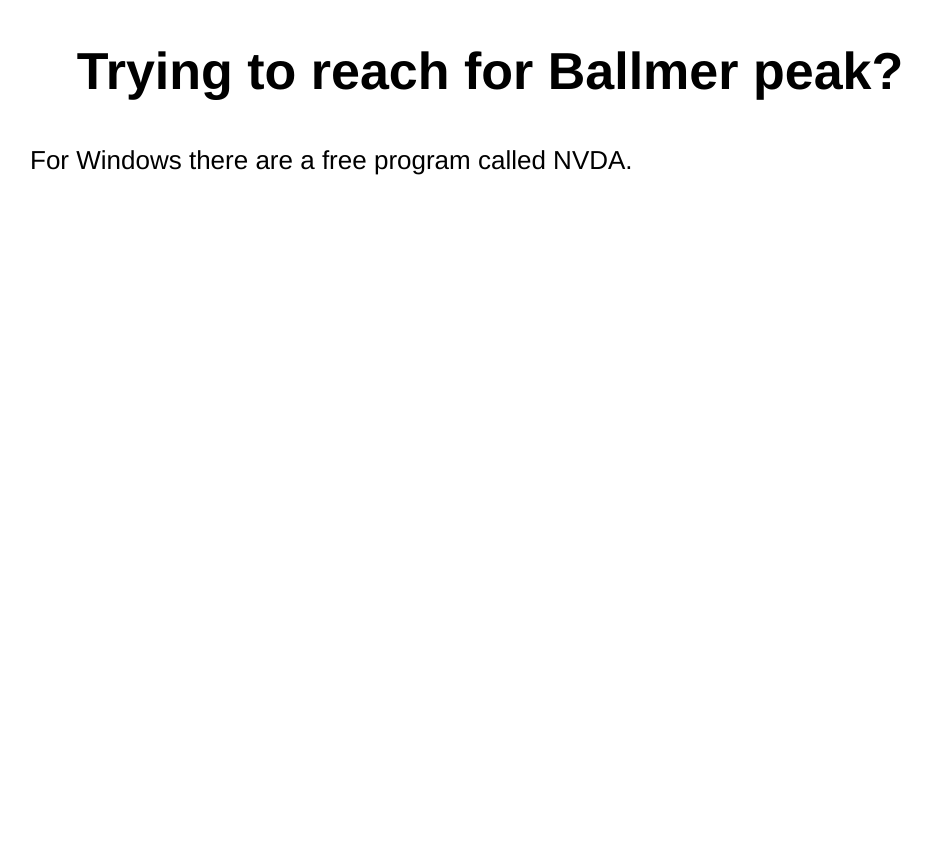
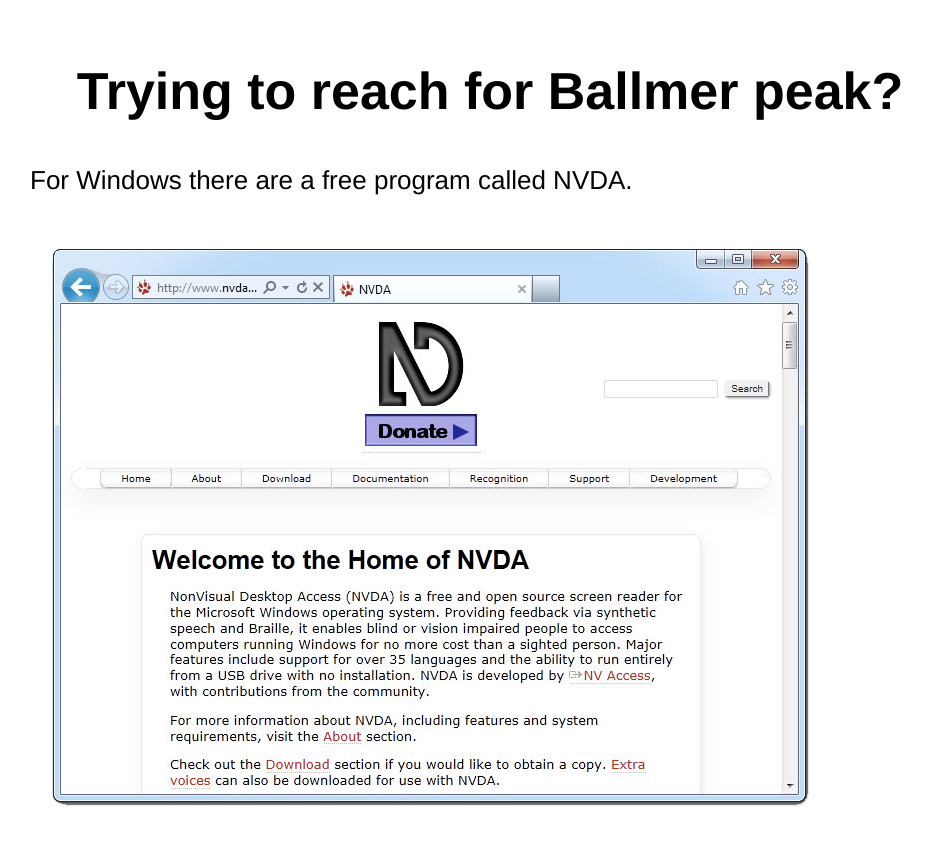
Before and after one commit to CreunaAB/a11yn00bz, a plain HTML site: page ballmer.html in a window 1280 px wide. Shown: the whole page, without its empty margins (150-1082 px from the left). Before the commit the page ends 800 px from the top, so only its background shows below. Drawn offline with Linux system fonts and the light colour scheme.

Commit message:
Added some screenshots.

```diff
--- a/ballmer.html
+++ b/ballmer.html
@@ -2,7 +2,7 @@
 <html lang="sv" dir="ltr">
 	<head>
 		<meta charset="utf-8">
-		<title>A11y N00bz - a page for people who doesn't get a11y</title>
+		<title>A11y N00bz - for people who doesn't get a11y</title>
 		<meta name="viewport" content="width=device-width, initial-scale=1">
 		<link rel="stylesheet" href="css/n00bz.css">
 		<!--[if lt IE 9]>
@@ -12,5 +12,6 @@
 	<body>
 		<h1>Trying to reach for Ballmer peak?</h1>
 		<p>For Windows there are a free program called NVDA.</p>
+		<img src="img/nvda-web.jpg" alt="Image showing th website of NVDA. Their logo is purplis, yes." />
 	</body>
 </html>
--- a/css/n00bz.css
+++ b/css/n00bz.css
@@ -5,9 +5,13 @@
 }
 body{
 	font-size:162.5%;
-	width:920px;
+	max-width:920px;
 	margin:0 auto;
+	padding:20px 5%;
 }
 h1{
 	text-align: center;
 }
+img{
+	max-width: 100%;
+}
```
Also changed, not shown: jobs.html (+1 -0 lines), img/mac-pref.jpg (added), img/nvda-web.jpg (added).
